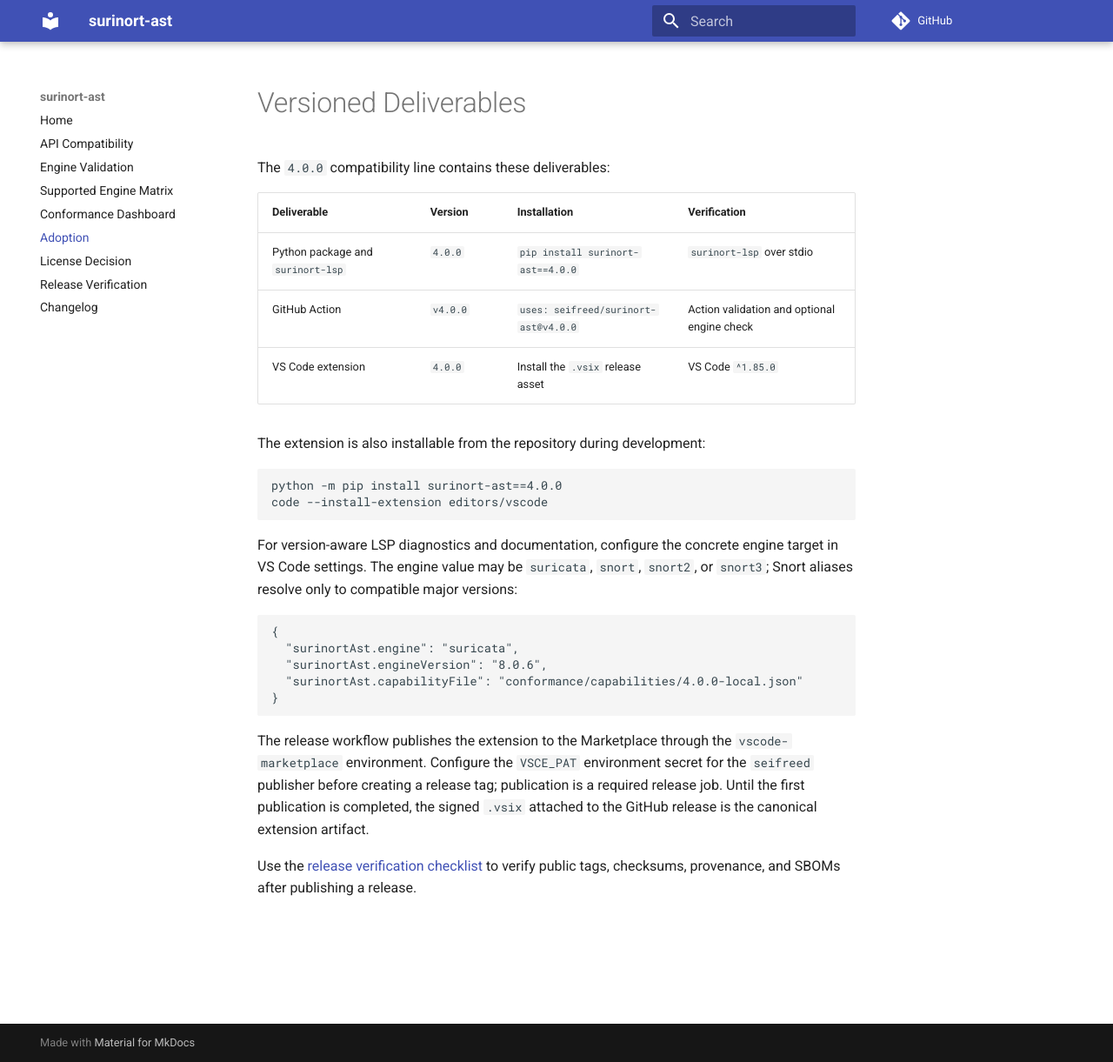
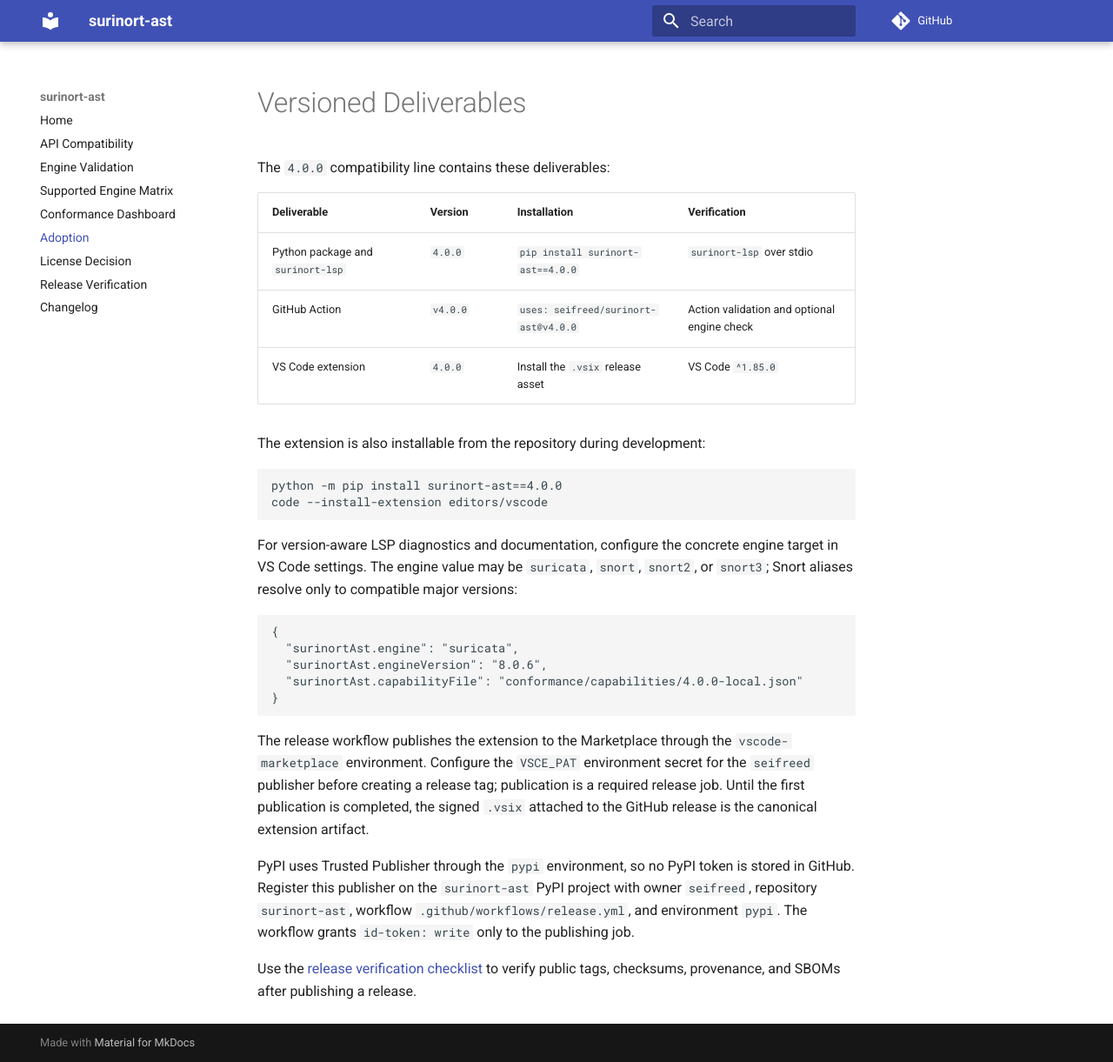
Before and after one commit to seifreed/surinort-ast, an MkDocs documentation site: the page built from docs/adoption.md, in a window 1280 px wide and 1221 px high. Shown: the whole window at 87% size. Built offline with MkDocs 1.6.1 and Material for MkDocs 9.7.7, drawn with Linux system fonts in a browser that asks for light colours; comment, search, counter and statistics services are not loaded.

Commit message:
docs: document release publisher setup

```diff
--- a/docs/adoption.md
+++ b/docs/adoption.md
@@ -33,5 +33,11 @@
 required release job. Until the first publication is completed, the signed
 `.vsix` attached to the GitHub release is the canonical extension artifact.
 
+PyPI uses Trusted Publisher through the `pypi` environment, so no PyPI token is
+stored in GitHub. Register this publisher on the `surinort-ast` PyPI project
+with owner `seifreed`, repository `surinort-ast`, workflow
+`.github/workflows/release.yml`, and environment `pypi`. The workflow grants
+`id-token: write` only to the publishing job.
+
 Use the [release verification checklist](release-verification.md) to verify
 public tags, checksums, provenance, and SBOMs after publishing a release.
```
